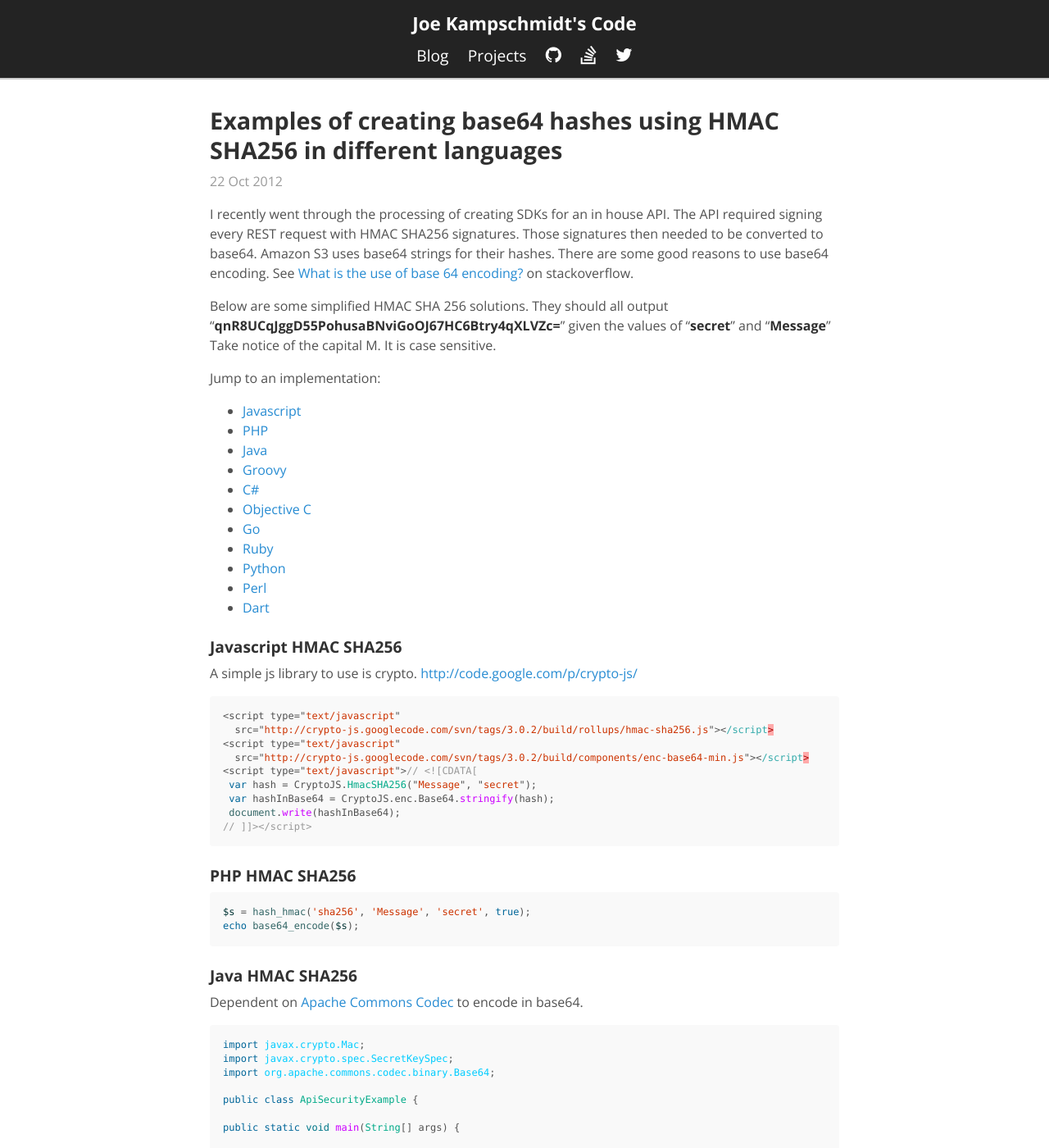
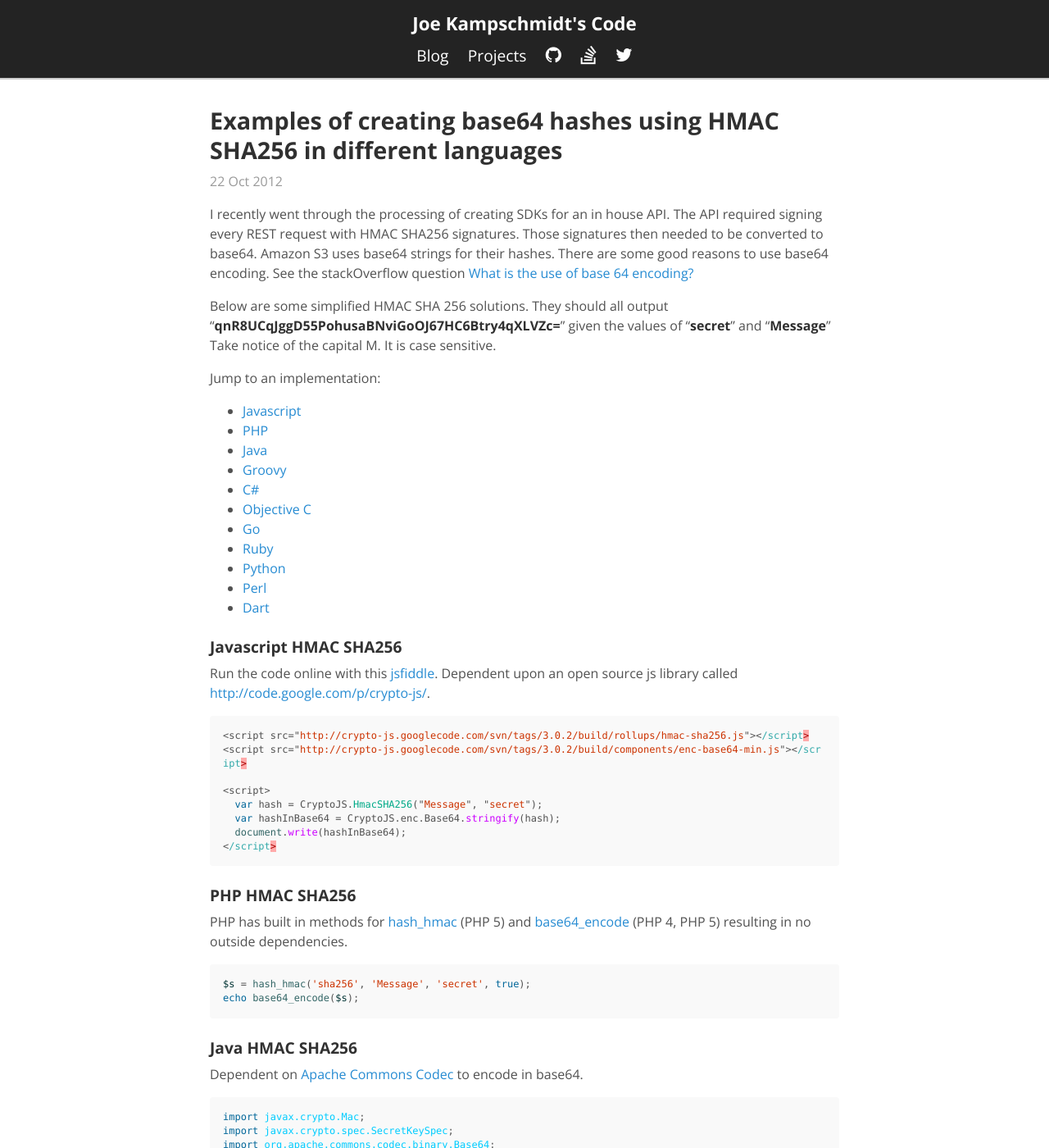
Before and after one commit to jokecamp/jokecamp.com, a Jekyll site: the page built from _posts/2012-10-22-examples-of-creating-base64-hashes-using-hmac-sha256-in-different-languages.markdown, in a window 1280 px wide and 1400 px high. Shown: the whole window at 82% size. Built offline with Jekyll 4.4.1, drawn with Linux system fonts in a browser that asks for light colours; nearby versions of some CDN libraries; Markdown is read by kramdown in place of the engine named in the settings; some of the changed text lies outside the part shown.

Commit message:
Updated HMAC post

````diff
--- a/_posts/2012-10-22-examples-of-creating-base64-hashes-using-hmac-sha256-in-different-languages.markdown
+++ b/_posts/2012-10-22-examples-of-creating-base64-hashes-using-hmac-sha256-in-different-languages.markdown
@@ -25,7 +25,7 @@ tags:
 - sha256
 ---
 
-I recently went through the processing of creating SDKs for an in house API. The API required signing every REST request with HMAC SHA256 signatures. Those signatures then needed to be converted to base64. Amazon S3 uses base64 strings for their hashes. There are some good reasons to use base64 encoding. See [What is the use of base 64 encoding?](http://stackoverflow.com/a/201510/215502) on stackoverflow.
+I recently went through the processing of creating SDKs for an in house API. The API required signing every REST request with HMAC SHA256 signatures. Those signatures then needed to be converted to base64. Amazon S3 uses base64 strings for their hashes. There are some good reasons to use base64 encoding. See the stackOverflow question [What is the use of base 64 encoding?](http://stackoverflow.com/a/201510/215502)
 
 Below are some simplified HMAC SHA 256 solutions. They should all output "**qnR8UCqJggD55PohusaBNviGoOJ67HC6Btry4qXLVZc=**" given the values of "**secret**" and "**Message**" Take notice of the capital M. It is case sensitive.
 
@@ -45,21 +45,24 @@ Jump to an implementation:
 
 ### <a name='js'></a>Javascript HMAC SHA256
 
-A simple js library to use is crypto. [http://code.google.com/p/crypto-js/](http://code.google.com/p/crypto-js/)
+Run the code online with this [jsfiddle](http://jsfiddle.net/7f8m7/).
+Dependent upon an open source js library called [http://code.google.com/p/crypto-js/](http://code.google.com/p/crypto-js/).
 
-```js
-<script type="text/javascript"
-  src="http://crypto-js.googlecode.com/svn/tags/3.0.2/build/rollups/hmac-sha256.js"></script>
-<script type="text/javascript"
-  src="http://crypto-js.googlecode.com/svn/tags/3.0.2/build/components/enc-base64-min.js"></script>
-<script type="text/javascript">// <![CDATA[
- var hash = CryptoJS.HmacSHA256("Message", "secret");
- var hashInBase64 = CryptoJS.enc.Base64.stringify(hash);
- document.write(hashInBase64);
-// ]]></script>
+```javascript
+<script src="http://crypto-js.googlecode.com/svn/tags/3.0.2/build/rollups/hmac-sha256.js"></script>
+<script src="http://crypto-js.googlecode.com/svn/tags/3.0.2/build/components/enc-base64-min.js"></script>
+
+<script>
+  var hash = CryptoJS.HmacSHA256("Message", "secret");
+  var hashInBase64 = CryptoJS.enc.Base64.stringify(hash);
+  document.write(hashInBase64);
+</script>
 ```
 
 ### <a name='php'></a>PHP HMAC SHA256
+
+PHP has built in methods for [hash_hmac](http://php.net/manual/en/function.hash-hmac.php) (PHP 5) and [base64_encode](http://php.net/manual/en/function.base64-encode.php) (PHP 4, PHP 5) resulting in no
+outside dependencies.
 
 ```php
 $s = hash_hmac('sha256', 'Message', 'secret', true);
````
Also changed, not shown: other parts of _posts/2012-10-22-examples-of-creating-base64-hashes-using-hmac-sha256-in-different-languages.markdown (+1 -1 lines), 3 other files.
